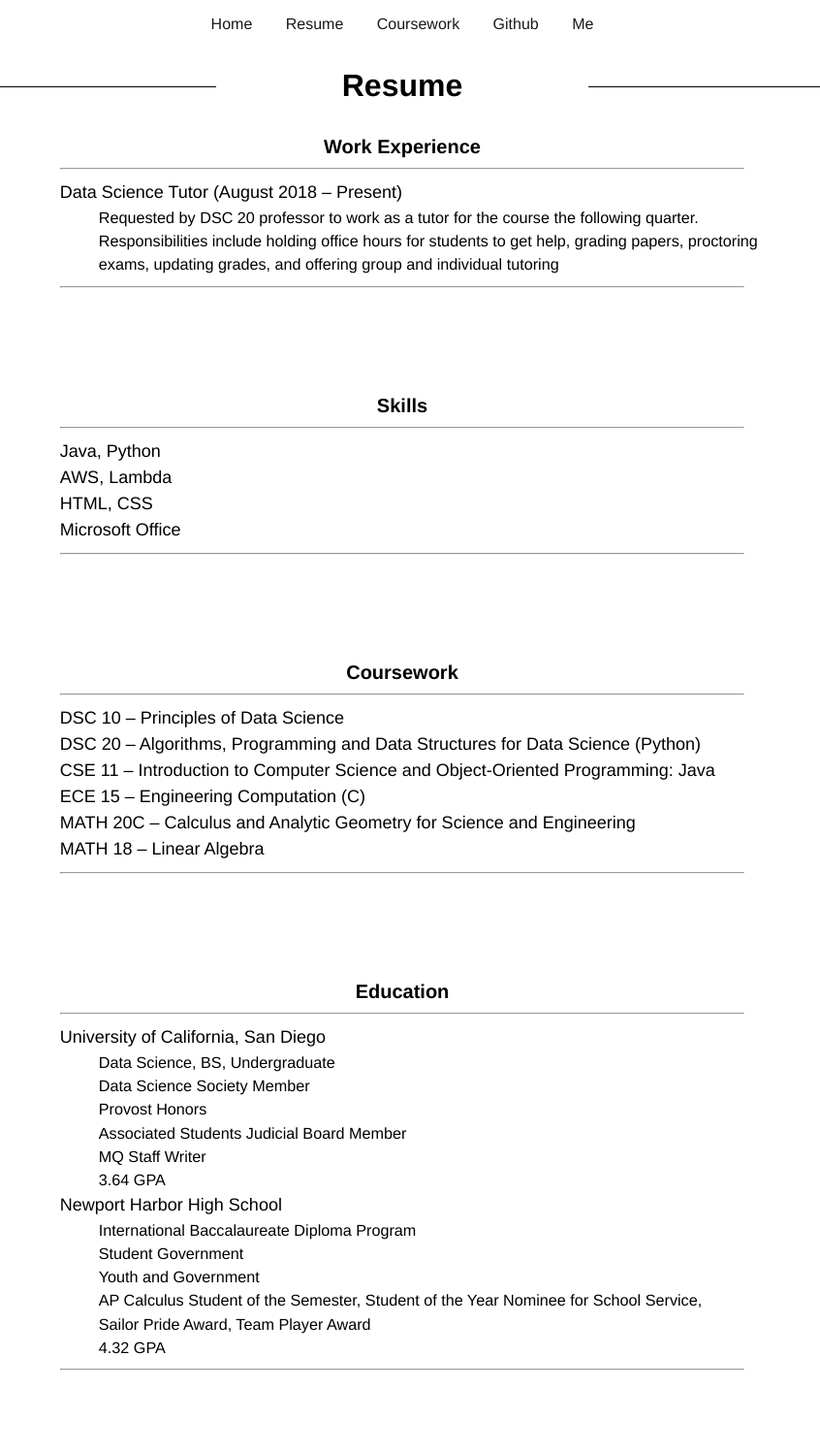
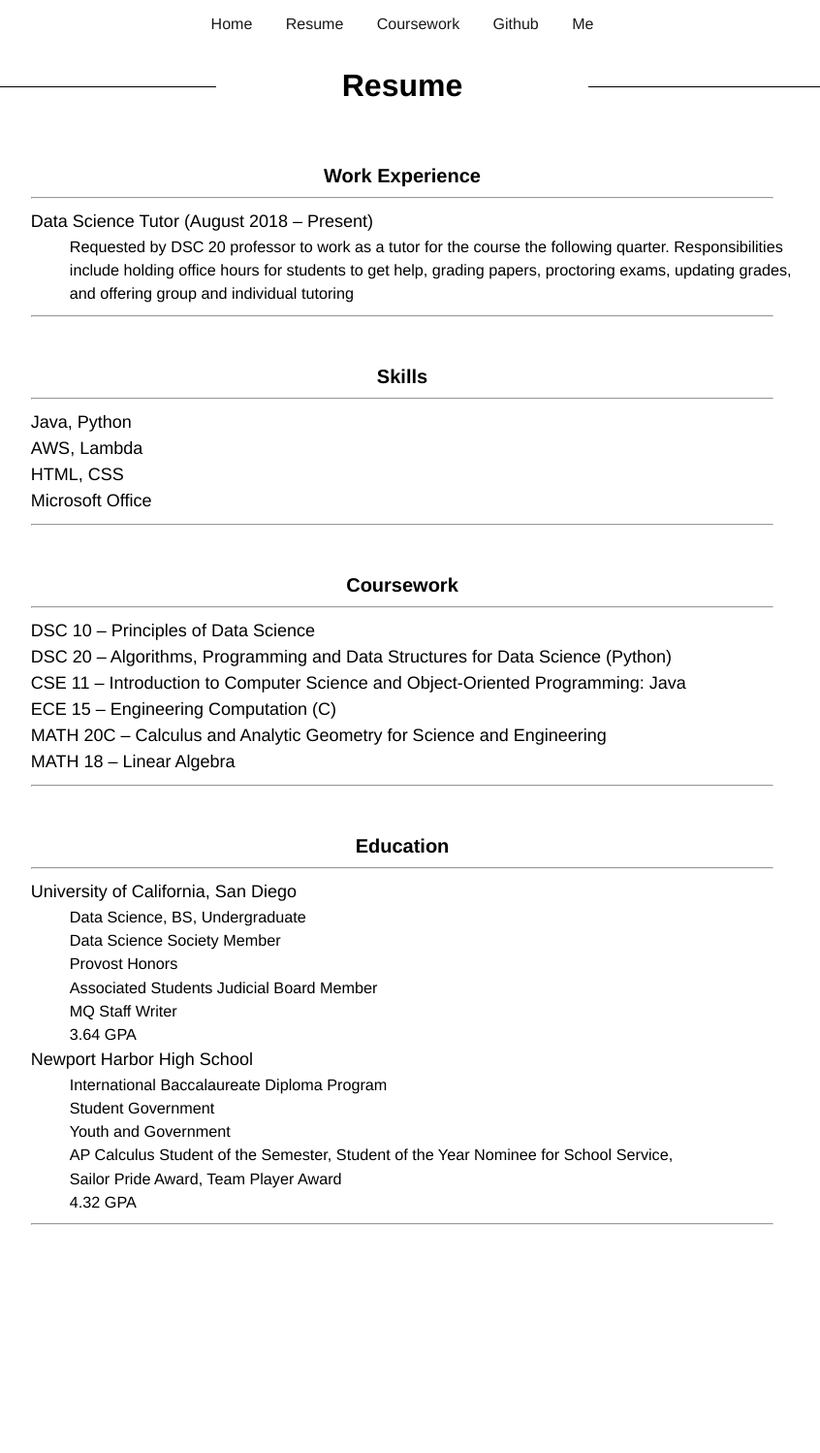
Before and after one commit to declansullivan/static-html-site, a Jekyll site: the page built from resume/index.html, in a window 1280 px wide. Shown: the whole page at 97% size, without its empty margins (225-1071 px from the left). Built offline with Jekyll 4.4.1, drawn with Linux system fonts in a browser that asks for light colours; after the commit the page ends 1293 px from its top, so only the background shows below that.

Commit message:
Update main.css

```diff
--- a/css/main.css
+++ b/css/main.css
@@ -83,7 +83,8 @@ body {
   position: relative;
   margin: 0 auto;
   width: 70%;
-  padding: 50px;
+  padding: 20px;
+  top: 60px;
   font-size: 125%;
   font-weight: bold;
 }
```
